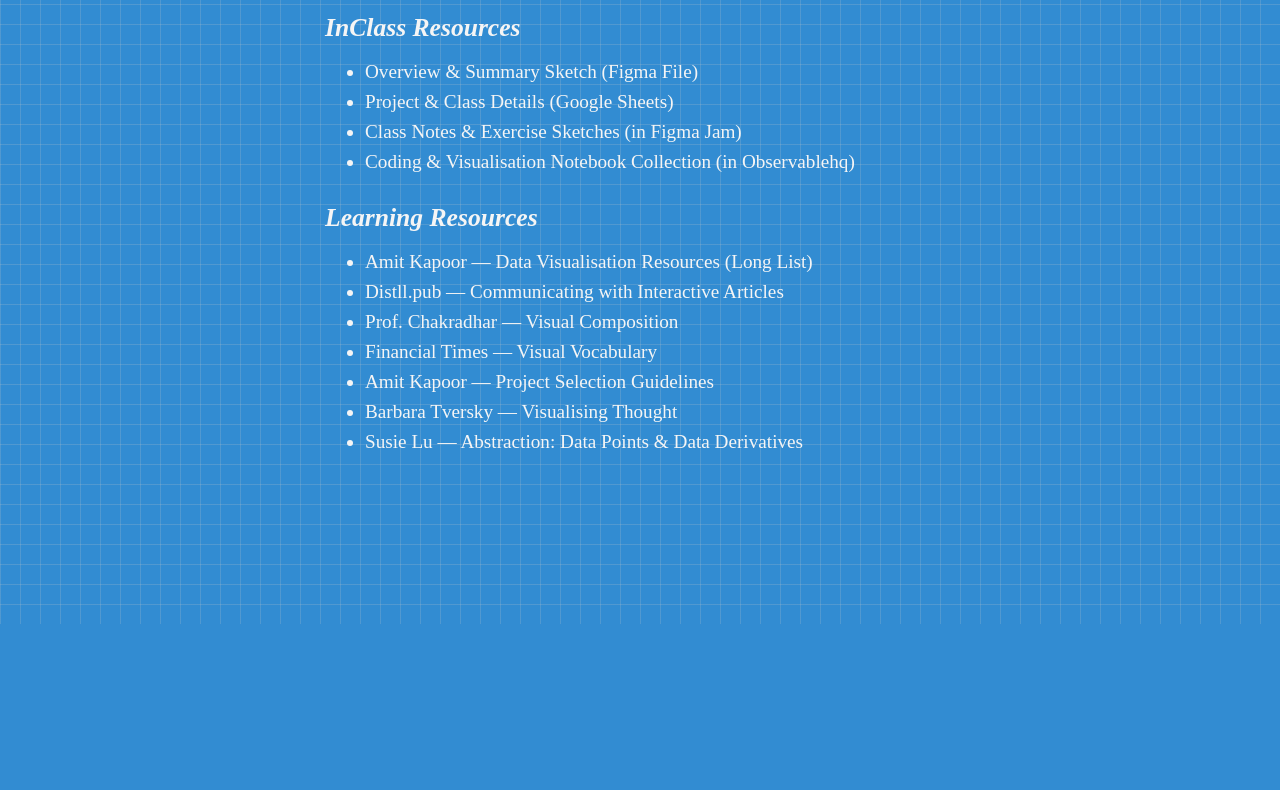
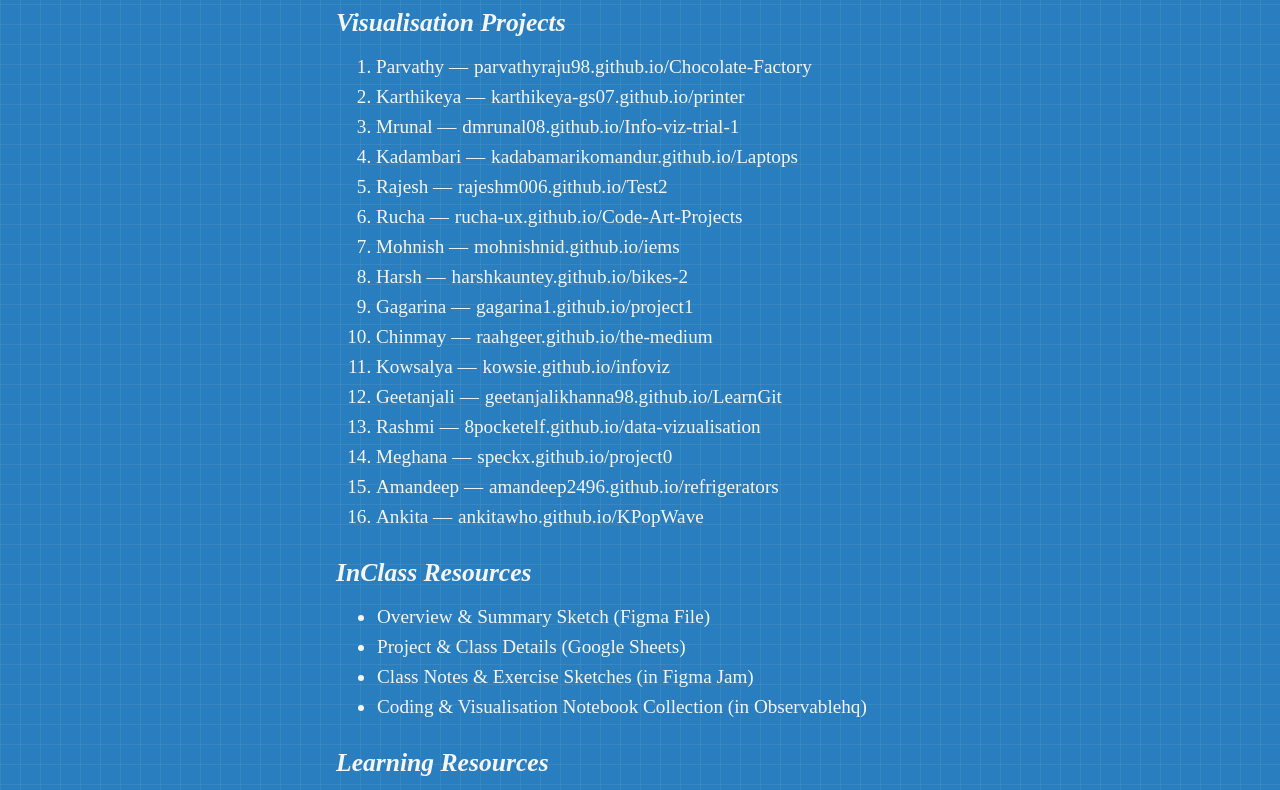
Before and after one commit to amitkaps/inxd2021, a plain HTML site: page index.html in a window 1280 px wide. Shown: the part 176-966 px from the top of the page. Before the commit the page ends 800 px from the top, so only its background shows below. Drawn offline with Linux system fonts and the light colour scheme.

Commit message:
Added Project Links

```diff
--- a/index.html
+++ b/index.html
@@ -2,15 +2,115 @@
 <html lang="en">
   <head>
     <title>Inxd2021@nid</title>
-  <meta charset="utf-8">
-  <meta name="viewport" content="width=device-width, initial-scale=1">
-  <meta name="author" content="Amit Kapoor">
-  <meta name="description" content="Information Visualisation @ NID 2021">
-  <link href="style.css" rel="stylesheet">
+    <meta charset="utf-8" />
+    <meta name="viewport" content="width=device-width, initial-scale=1" />
+    <meta name="author" content="Amit Kapoor" />
+    <meta name="description" content="Information Visualisation @ NID 2021" />
+    <link href="style.css" rel="stylesheet" />
   </head>
   <body>
-  <h1>Data Visualisation </h1>
+    <h1>Data Visualisation</h1>
     <h2 class="subtitle">INXD 2021@ NID</h2>
+
+    <h2 id="#class">Visualisation Projects</h2>
+    <ol>
+      <li>
+        Parvathy —
+        <a href="https://parvathyraju98.github.io/Chocolate-Factory">
+          parvathyraju98.github.io/Chocolate-Factory
+        </a>
+      </li>
+      <li>
+        Karthikeya —
+        <a href="https://karthikeya-gs07.github.io/printer">
+          karthikeya-gs07.github.io/printer
+        </a>
+      </li>
+      <li>
+        Mrunal —
+        <a href="https://dmrunal08.github.io/Info-viz-trial-1">
+          dmrunal08.github.io/Info-viz-trial-1
+        </a>
+      </li>
+      <li>
+        Kadambari —
+        <a href="https://kadabamarikomandur.github.io/Laptops">
+          kadabamarikomandur.github.io/Laptops
+        </a>
+      </li>
+      <li>
+        Rajesh —
+        <a href="https://rajeshm006.github.io/Test2">
+          rajeshm006.github.io/Test2
+        </a>
+      </li>
+      <li>
+        Rucha —
+        <a href="https://rucha-ux.github.io/Code-Art-Projects">
+          rucha-ux.github.io/Code-Art-Projects
+        </a>
+      </li>
+      <li>
+        Mohnish —
+        <a href="https://mohnishnid.github.io/iems">
+          mohnishnid.github.io/iems
+        </a>
+      </li>
+      <li>
+        Harsh —
+        <a href="https://harshkauntey.github.io/bikes-2">
+          harshkauntey.github.io/bikes-2
+        </a>
+      </li>
+      <li>
+        Gagarina —
+        <a href="https://gagarina1.github.io/project1">
+          gagarina1.github.io/project1
+        </a>
+      </li>
+      <li>
+        Chinmay —
+        <a href="https://raahgeer.github.io/the-medium ">
+          raahgeer.github.io/the-medium
+        </a>
+      </li>
+      <li>
+        Kowsalya —
+        <a href="https://kowsie.github.io/infoviz">
+          kowsie.github.io/infoviz
+        </a>
+      </li>
+      <li>
+        Geetanjali —
+        <a href="https://geetanjalikhanna98.github.io/LearnGit">
+          geetanjalikhanna98.github.io/LearnGit
+        </a>
+      </li>
+      <li>
+        Rashmi —
+        <a href="https://8pocketelf.github.io/data-vizualisation">
+          8pocketelf.github.io/data-vizualisation
+        </a>
+      </li>
+      <li>
+        Meghana —
+        <a href="https://speckx.github.io/project0">
+          speckx.github.io/project0
+        </a>
+      </li>
+      <li>
+        Amandeep —
+        <a href="https://amandeep2496.github.io/refrigerators">
+          amandeep2496.github.io/refrigerators
+        </a>
+      </li>
+      <li>
+        Ankita —
+        <a href="https://ankitawho.github.io/KPopWave">
+          ankitawho.github.io/KPopWave
+        </a>
+      </li>
+    </ol>
 
     <h2 id="#class">InClass Resources</h2>
 
@@ -21,20 +121,25 @@
         </a>
       </li>
       <li>
-    <a href="https://docs.google.com/spreadsheets/d/18CDfVzW5NGmwzoeAeRPTc3b1tJw-3YpqTSlmwGAK6aw/edit?usp=sharing">
+        <a
+          href="https://docs.google.com/spreadsheets/d/18CDfVzW5NGmwzoeAeRPTc3b1tJw-3YpqTSlmwGAK6aw/edit?usp=sharing"
+        >
           Project & Class Details (Google Sheets)
         </a>
       </li>
       <li>
-    <a href="https://www.figma.com/file/YyDoRaf9bG9yQhu4TmWhLb/Data-Visualisation">
+        <a
+          href="https://www.figma.com/file/YyDoRaf9bG9yQhu4TmWhLb/Data-Visualisation"
+        >
           Class Notes & Exercise Sketches (in Figma Jam)
-    </a></li>
-  <li> <a href="https://observablehq.com/collection/@amitkaps/ixd21">
+        </a>
+      </li>
+      <li>
+        <a href="https://observablehq.com/collection/@amitkaps/ixd21">
           Coding & Visualisation Notebook Collection (in Observablehq)
         </a>
       </li>
     </ul>
-
 
     <h2 id="learning-resources">Learning Resources</h2>
 
@@ -45,7 +150,10 @@
         </a>
       </li>
       <li>
-    <a href="https://distill.pub/2020/communicating-with-interactive-articles"> Distll.pub — Communicating with Interactive Articles
+        <a
+          href="https://distill.pub/2020/communicating-with-interactive-articles"
+        >
+          Distll.pub — Communicating with Interactive Articles
         </a>
       </li>
       <li>
@@ -64,7 +172,9 @@
         </a>
       </li>
       <li>
-    <a href="http://mechanism.ucsd.edu/teaching/F12/cs200/Readings/tversky.visualizingthought.2010.pdf">
+        <a
+          href="http://mechanism.ucsd.edu/teaching/F12/cs200/Readings/tversky.visualizingthought.2010.pdf"
+        >
           Barbara Tversky — Visualising Thought
         </a>
       </li>
--- a/style.css
+++ b/style.css
@@ -6,13 +6,13 @@
   font: system-ui, sans-serif;
   max-width: 80ch;
   margin: 0 auto;
-  padding: 5px;
-  background-color: rgb(50,140,210);
+  padding: 1rem;
+  background-color: rgb(41, 126, 191);
   color: whitesmoke;
   background-size: 20px 20px;
   background-image:
-    linear-gradient(to right, hsla(0, 0%, 80%, 0.2) 1px, transparent 1px),
-    linear-gradient(to bottom,  hsla(0, 0%, 80%, 0.2) 1px, transparent 1px);
+    linear-gradient(to right, hsla(0, 0%, 80%, 0.1) 1px, transparent 1px),
+    linear-gradient(to bottom,  hsla(0, 0%, 80%, 0.1) 1px, transparent 1px);
 }
 
 
@@ -21,7 +21,7 @@
   font-variant-caps: small-caps;
   font-size: 2rem;
   margin-top: 4rem;
-  margin-bottom: 1.5rem;
+  margin-bottom: 1rem;
   line-height: 1;
 
 }
@@ -35,6 +35,12 @@
   line-height: 1;
 }
 
+.subtitle {
+  font-weight: 400;
+  margin-top: 0.2rem;
+  margin-bottom: 0.2rem;
+}
+
 p {
   font-size: 1rem;
   margin-top: 1.4rem;
@@ -45,11 +51,51 @@
 
 
 a {
+  /* text-decoration: none; */
+  color: whitesmoke;
+}
+
+a {
+  outline: none;
   text-decoration: none;
+  padding: 2px 1px 0;
+}
+
+a:link {
   color: whitesmoke;
+}
+
+a:visited {
+  color: whitesmoke;
+}
+
+a:hover, a:focus {
+  border-bottom: 1px solid;
+  background:rgba(0, 0, 120, 0.1)
+}
+
+a:active {
+  background: #0f015326;
+  color: rgba(0, 0, 120, 0.1);
 }
 
 li {
   margin-top: 0.5rem;
   font-size: 1.2rem;;
 }
+
+.card {
+  border: 1px solid red;
+  padding: 0.5rem;
+  position: relative;
+}
+
+.link::after {
+  position: absolute;
+  top: 0;
+  right: 0;
+  bottom: 0;
+  left: 0;
+  z-index: 1;
+  content: "";
+}
```
Also changed, not shown: 1 other file. Lines whose indentation alone changed are shown as unchanged.
